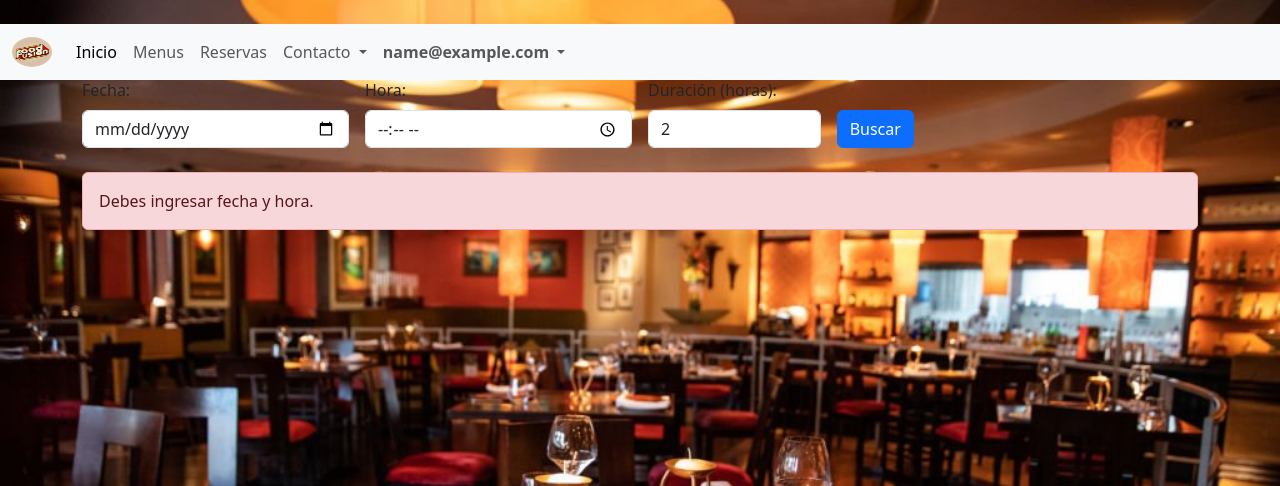
After one commit to Jinwoh/foodfusion, a Django app: page /mesas/ in a window 1280 px wide. The commit adds this page. Shown: the top 486 px of the page. Run offline with Django 5.2, Linux system fonts and the light colour scheme; the visitor is signed in with stand-in values (Sample User, id 1).

Commit message:
Se realizaron cambios en los modelos, views, y plantillas de login, logout, mis_datos y menus.

```diff
--- a/reservas/models.py
+++ b/reservas/models.py
@@ -18,12 +18,13 @@ class Menu(models.Model):
         return f"{self.nombre} - {self.precio} Gs"
 
 class Cliente(models.Model):
-   # user = models.Field(User, on_delete=models.CASCADE)
+    #user = models.OneToOneField(User, on_delete=models.CASCADE, null=True, blank=True)
+    user = models.ForeignKey(User, on_delete=models.CASCADE)
     nombre_apellido = models.CharField(max_length=100)
     cedula = models.CharField(max_length=20, unique=True)
     correo = models.EmailField(unique=True)
     telefono = models.CharField(max_length=20)
-
+    # Esto es un comentario cualquiera.
     def __str__(self):
         return f"{self.nombre_apellido} ({self.cedula})"
 
--- a/reservas/static/css/styles.css
+++ b/reservas/static/css/styles.css
@@ -2,9 +2,9 @@
 
 *{
     /*margin: 0;
-    padding: 0;
-    box-sizing: border-box;*/
-    font-family: 'Montserrat', sans-serif;
+    padding: 0;*/
+    /*box-sizing: border-box;
+    font-family: 'Montserrat', sans-serif;*/
 }
 body {
     background-image: url('../img/restaurante.jpg');
--- /dev/null
+++ b/reservas/templates/mesas_disponibles.html
@@ -0,0 +1,53 @@
+{% extends 'home.html' %}
+
+{% block content %}
+<div class="container mt-4">
+    <h2 class="mb-3">Mesas disponibles</h2>
+
+    <form method="get" class="row g-3 mb-4">
+        <div class="col-md-3">
+            <label for="fecha" class="form-label">Fecha:</label>
+            <input type="date" id="fecha" name="fecha" class="form-control" value="{{ request.GET.fecha }}" required>
+        </div>
+        <div class="col-md-3">
+            <label for="hora" class="form-label">Hora:</label>
+            <input type="time" id="hora" name="hora" class="form-control" value="{{ request.GET.hora }}" required>
+        </div>
+        <div class="col-md-2">
+            <label for="duracion" class="form-label">Duración (horas):</label>
+            <input type="number" id="duracion" name="duracion" class="form-control" value="{{ request.GET.duracion|default:2 }}" min="1" max="5">
+        </div>
+        <div class="col-md-2 align-self-end">
+            <button type="submit" class="btn btn-primary">Buscar</button>
+        </div>
+    </form>
+
+    {% if error %}
+        <div class="alert alert-danger">{{ error }}</div>
+    {% endif %}
+
+    {% if mesas %}
+        <div class="row">
+            {% for mesa in mesas %}
+            <div class="col-md-4 mb-4">
+                <div class="card">
+                    <div class="card-body">
+                        <h5 class="card-title">Mesa #{{ mesa.numero }}</h5>
+                        <p class="card-text">Capacidad: {{ mesa.capacidad }}</p>
+                        <form method="post" action="{% url 'reservar_mesa' mesa.id %}">
+                            {% csrf_token %}
+                            <input type="hidden" name="fecha" value="{{ fecha }}">
+                            <input type="hidden" name="hora" value="{{ hora }}">
+                            <input type="hidden" name="duracion" value="{{ duracion }}">
+                            <button type="submit" class="btn btn-success">Reservar</button>
+                        </form>
+                    </div>
+                </div>
+            </div>
+            {% endfor %}
+        </div>
+    {% elif request.GET.fecha %}
+        <div class="alert alert-info">No hay mesas disponibles en ese horario.</div>
+    {% endif %}
+</div>
+{% endblock %}
--- a/reservas/urls.py
+++ b/reservas/urls.py
@@ -8,4 +8,6 @@ urlpatterns = [
     path('menus/', views.menus, name='menus'),
     path('logout/', views.signout, name='logout'),
     path('mis_datos/', views.mis_datos, name='mis_datos'),
+    path('mesas/', views.mesas_disponibles, name='mesas_disponibles'),
+    path('reservar/<int:mesa_id>/', views.reservar_mesa, name='reservar_mesa'),
 ]
--- a/reservas/views.py
+++ b/reservas/views.py
@@ -2,55 +2,63 @@ from django.db import IntegrityError
 from django.shortcuts import redirect, render
 from django.contrib import messages
 from django.contrib.auth.models import User
-from django.contrib.auth import authenticate, logout
-from django.contrib.auth import authenticate, login as auth_login
+from django.contrib.auth import authenticate, logout, login as auth_login
 from django.contrib.auth.decorators import login_required
-from django.contrib.auth import logout
-from django.contrib.auth.decorators import login_required
+from datetime import datetime, timedelta
+from django.utils import timezone
 # Create your views here.
 from .models import *
+import traceback
 
 def home(request):
     return render(request, 'home.html')
 
-
 def registro(request):
     if request.method == 'POST':
-        nombre_apellido = request.POST.get('nombre_apellido')  # Corregir campo 'username' a 'nombre_apellido'
+        nombre_apellido = request.POST.get('nombre_apellido')
         cedula = request.POST.get('cedula')
         email = request.POST.get('email')
         telefono = request.POST.get('telefono')
-        password = request.POST.get('password1')  # Corregir el nombre del campo a 'password1'
+        password = request.POST.get('password1')
 
-        # Validaciones antes de crear el usuario
-        if User.objects.filter(email=email).exists():  # Cambiar 'correo' a 'email'
-            return render(request, 'signup.html', {'error': 'Ya existe un usuario con ese correo'})
+        # Validación básica
+        if not all([nombre_apellido, cedula, email, telefono, password]):
+            return render(request, 'signup.html', {'error': 'Todos los campos son obligatorios.'})
 
-        elif Cliente.objects.filter(correo=email).exists() or Cliente.objects.filter(cedula=cedula).exists():
-            return render(request, 'signup.html', {'error': 'Cliente ya registrado con ese correo o cédula'})
+        # Validar si ya existe usuario
+        if User.objects.filter(username=email).exists():
+            return render(request, 'signup.html', {'error': 'Ya existe un usuario con ese correo.'})
+
+        # Validar si ya existe cliente con ese correo o cédula
+        if Cliente.objects.filter(correo=email).exists() or Cliente.objects.filter(cedula=cedula).exists():
+            return render(request, 'signup.html', {'error': 'Cliente ya registrado con ese correo o cédula.'})
 
         try:
-            # Crear usuario con 'username' como email, que es lo que normalmente se usa para el login
+            # Crear usuario
             user = User.objects.create_user(username=email, email=email, password=password)
             user.save()
 
+            # Crear cliente
             cliente = Cliente(
-
+                user=user,
                 nombre_apellido=nombre_apellido,
                 cedula=cedula,
-                correo=email,  # Asegúrate de usar 'correo' aquí
+                correo=email,
                 telefono=telefono
             )
             cliente.save()
 
-            messages.success(request, "Cuenta creada con éxito!")
-            auth_login(request, user)  # Usar 'auth_login' en lugar de 'login'
+            messages.success(request, "Cuenta creada con éxito.")
+            auth_login(request, user)
             return redirect('home')
 
-        except IntegrityError:
+        except IntegrityError as e:
+            print("IntegrityError:", e)
+            traceback.print_exc()
             return render(request, 'signup.html', {'error': 'Error al registrar. Intente nuevamente.'})
 
     return render(request, 'signup.html')
+
 
 # Vista para manejar el inicio de sesión
 def login(request):
@@ -63,8 +71,7 @@ def login(request):
             auth_login(request, user)  # Usa auth_login para iniciar la sesión
             return redirect('home')  # Redirige a la página principal
         else:
-            messages.error(request, "Credenciales inválidas.")
-
+            return render(request, 'login.html', {'error': 'Usuario o Contraseña incorrecta!'})
     return render(request, 'login.html')
 
 def menus(request):
@@ -78,5 +85,70 @@ def signout(request):  # <-- Usamos un nombre diferente
 
 @login_required
 def mis_datos(request):
-    mis_datos = Cliente.objects.all()
-    return render(request, 'mis_datos.html', {'mis_datos': mis_datos})
+    datos = Cliente.objects.filter(user=request.user)
+    return render(request, 'mis_datos.html', {'mis_datos': datos})
+
+
+
+
+
+@login_required
+def mesas_disponibles(request):
+    fecha_str = request.GET.get('fecha')  # formato: YYYY-MM-DD
+    hora_str = request.GET.get('hora')    # formato: HH:MM
+    duracion_horas = int(request.GET.get('duracion', 2))  # duración por defecto: 2h
+
+    if not fecha_str or not hora_str:
+        return render(request, 'mesas_disponibles.html', {'error': 'Debes ingresar fecha y hora.'})
+
+    try:
+        fecha_hora_inicio = datetime.strptime(f"{fecha_str} {hora_str}", "%Y-%m-%d %H:%M")
+        fecha_hora_fin = fecha_hora_inicio + timedelta(hours=duracion_horas)
+
+        # Buscar mesas que NO estén reservadas en el rango solicitado
+        reservas_superpuestas = Reserva.objects.filter(
+            fecha_reserva__range=(fecha_hora_inicio, fecha_hora_fin)
+        ).values_list('mesa_id', flat=True)
+
+        mesas = Mesa.objects.exclude(id__in=reservas_superpuestas)
+
+        return render(request, 'mesas_disponibles.html', {
+            'mesas': mesas,
+            'fecha': fecha_str,
+            'hora': hora_str,
+            'duracion': duracion_horas,
+        })
+
+    except ValueError:
+        return render(request, 'mesas_disponibles.html', {'error': 'Formato de fecha u hora inválido'})
+
+@login_required
+def reservar_mesa(request, mesa_id):
+    if request.method == 'POST':
+        fecha_str = request.POST.get('fecha')
+        hora_str = request.POST.get('hora')
+        duracion = int(request.POST.get('duracion', 2))
+
+        fecha_hora_inicio = datetime.strptime(f"{fecha_str} {hora_str}", "%Y-%m-%d %H:%M")
+        fecha_hora_fin = fecha_hora_inicio + timedelta(hours=duracion)
+
+        # Verifica si la mesa está libre en ese rango
+        reservas_superpuestas = Reserva.objects.filter(
+            mesa_id=mesa_id,
+            fecha_reserva__range=(fecha_hora_inicio, fecha_hora_fin)
+        )
+        if reservas_superpuestas.exists():
+            return render(request, 'reserva_error.html', {'error': 'La mesa ya está reservada en ese horario.'})
+
+        try:
+            cliente = Cliente.objects.get(correo=request.user.email)
+
+            reservar = Reserva.objects.create(
+                fecha_reserva=fecha_hora_inicio,
+                cliente=cliente,
+                mesa_id=mesa_id
+            )
+            return redirect('home')  # O a una página de confirmación
+
+        except Cliente.DoesNotExist:
+            return render(request, 'reserva_error.html', {'error': 'No se encontró el cliente.'})
--- a/restaurante_reservas/settings.py
+++ b/restaurante_reservas/settings.py
@@ -26,6 +26,8 @@ SECRET_KEY = 'django-insecure-0l_#mx-7wvd+^&(k+ql7i0n(5@xpy_@*g_$mzk(o+g#_gm1_-m
 DEBUG = True
 
 ALLOWED_HOSTS = []
+
+LOGIN_URL = '/login/'
 
 
 # Application definition
@@ -76,7 +78,7 @@ WSGI_APPLICATION = 'restaurante_reservas.wsgi.application'
 DATABASES = {
     'default': {
         'ENGINE': config('DB_ENGINE'),
-        'NAME': config('DB_NAME'),
+        'NAME': 'food-fusion',
         'USER': config('DB_USER'),
         'PASSWORD': config('DB_PASSWORD'),
         'HOST': config('DB_HOST'),
```
Also changed, not shown: reservas/templates/login.html (+3 -6 lines), reservas/templates/menus.html (+7 -0 lines), reservas/templates/mis_datos.html (+4 -4 lines), reservas/templates/reserva_error.html (added, +12 -0 lines), reservas/templates/signup.html (+5 -3 lines), reservas/migrations/0001_initial.py, reservas/migrations/0002_mesa_numero.py (deleted), 1 other file.
